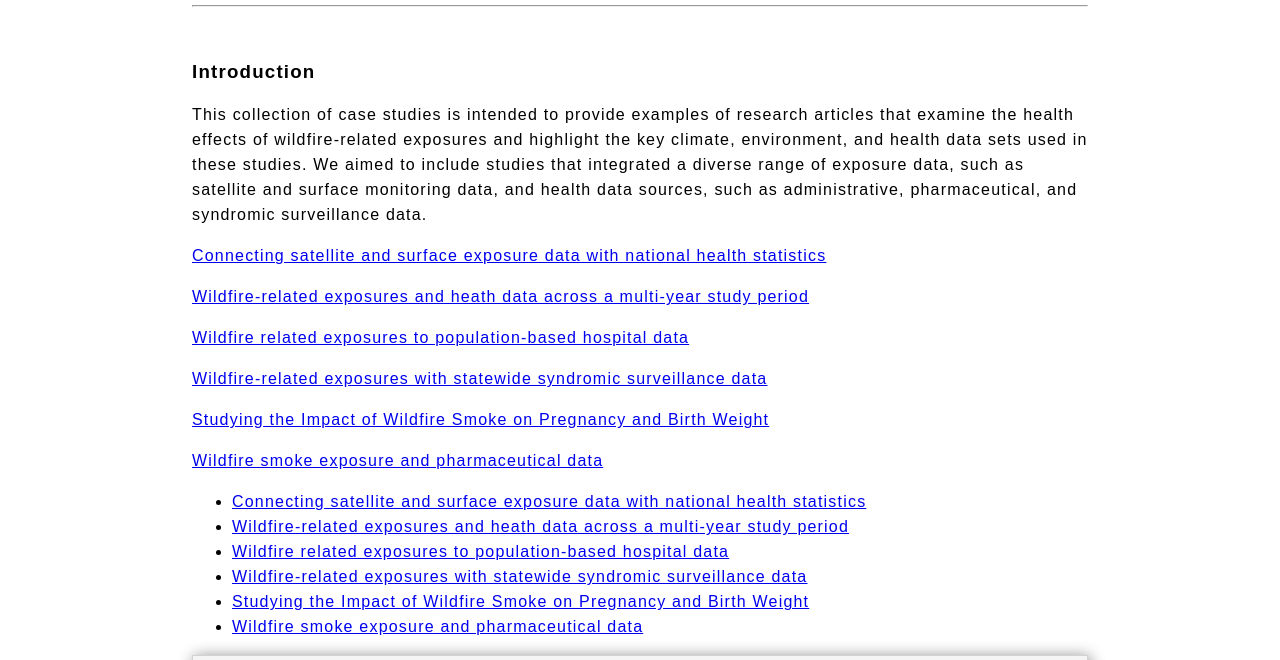
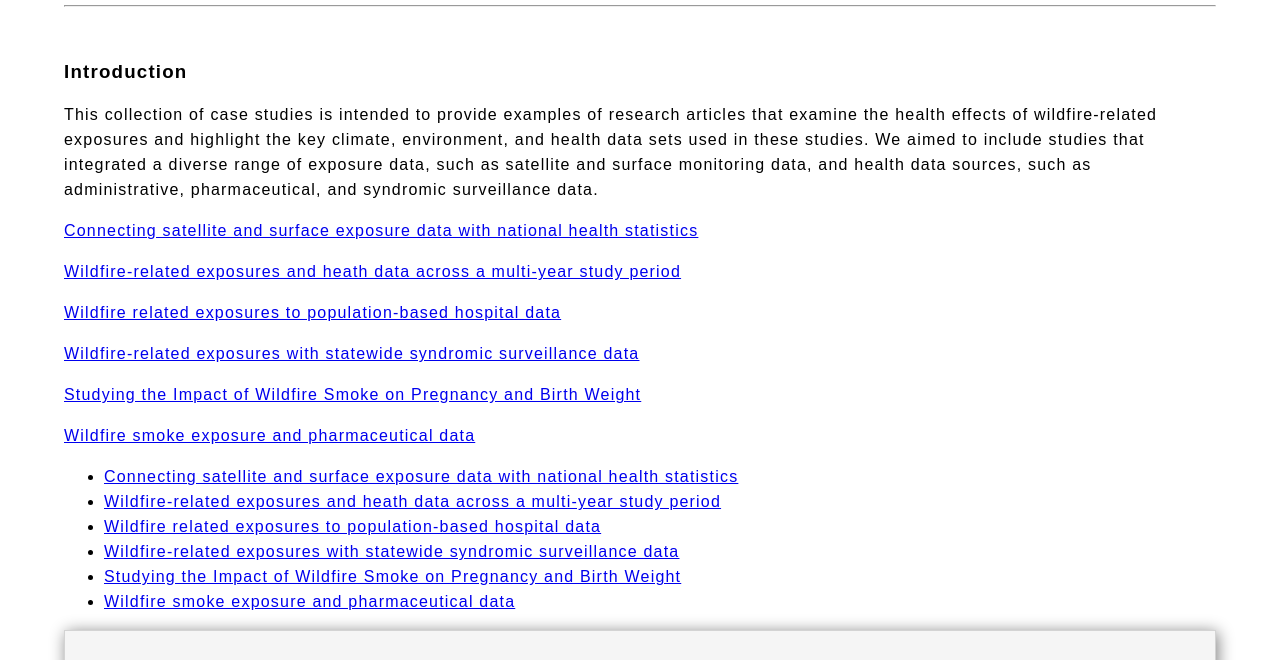
Before and after one commit to NIEHS/CHORDSLiteratureExamples, a plain HTML site: page index.html in a window 1280 px wide. Shown: the part 86-746 px from the top of the page. Drawn offline with Linux system fonts and the light colour scheme.

Commit message:
reduce margin

```diff
--- a/css/literature_style_v5.css
+++ b/css/literature_style_v5.css
@@ -2,8 +2,8 @@ body {
 
     font-size: 15;
     font-family: Arial;/*sans-serif;*/
-    margin-right: 15%;
-    margin-left: 15%;
+    margin-right: 5%;
+    margin-left: 5%;
     #margin: 0;
     padding: 10 20px;
     letter-spacing:1.2px;
```
